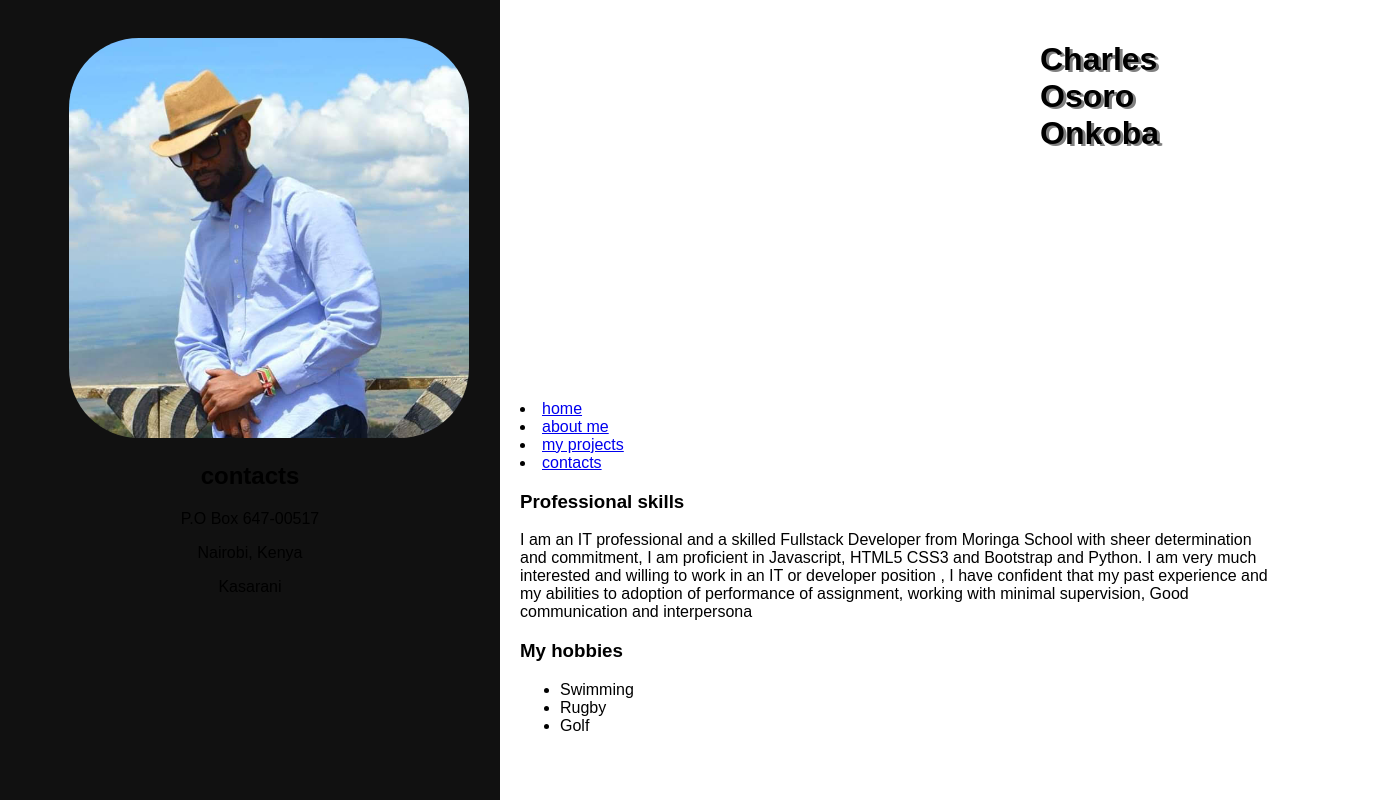
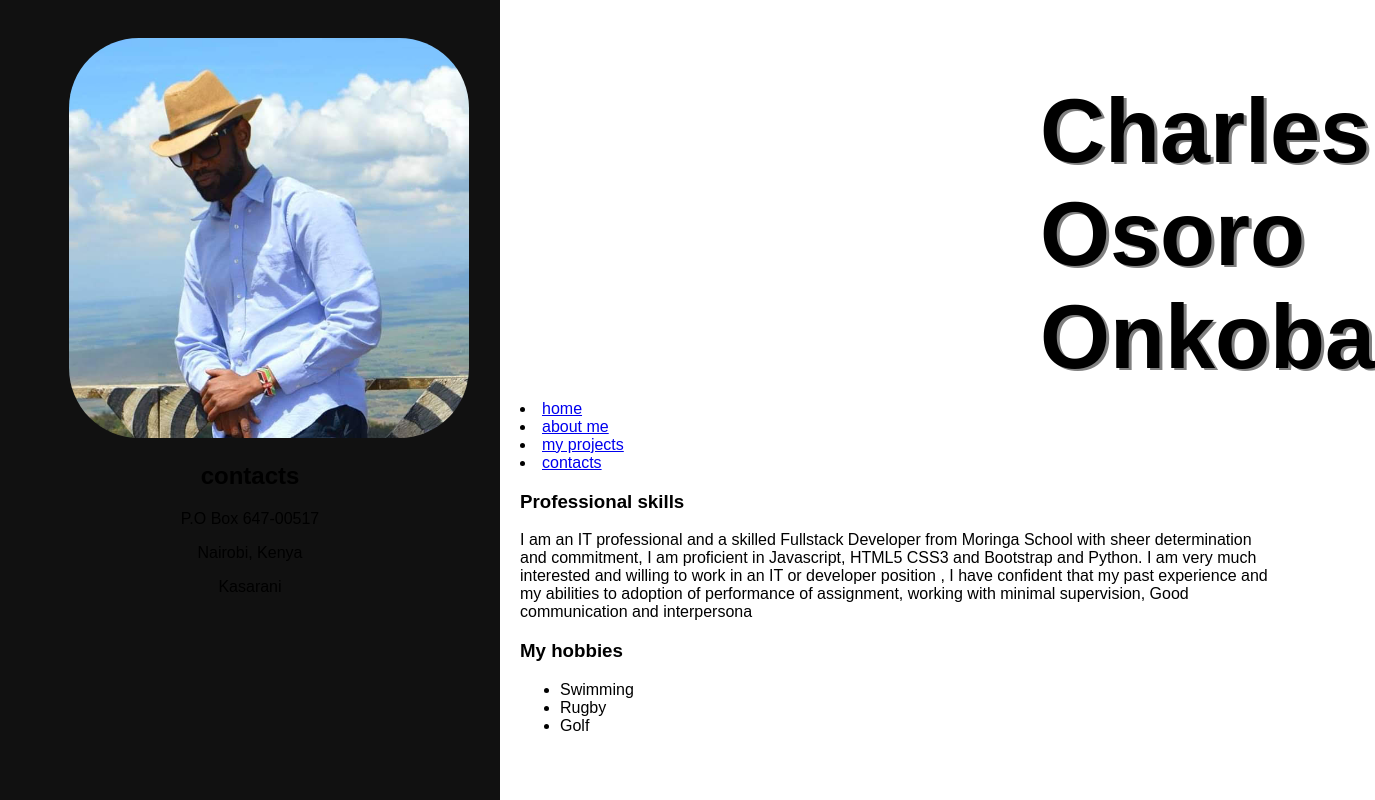
Before and after one commit to chaloo56/my-portfolio, a plain HTML site: page index.html in a window 1280 px wide. Shown: the whole page, 1375 px wide, since content can reach past the window. Drawn offline with Linux system fonts and the light colour scheme.

Commit message:
add h1 styling to increase its size

```diff
--- a/css/styles.css
+++ b/css/styles.css
@@ -18,6 +18,9 @@
       margin-left:500px;
       height: 400px;
 
+  }
+  h1{
+      font-size: 90px;
   }
   .portfolio > h1{
      text-shadow: 3px 2px grey;
```
